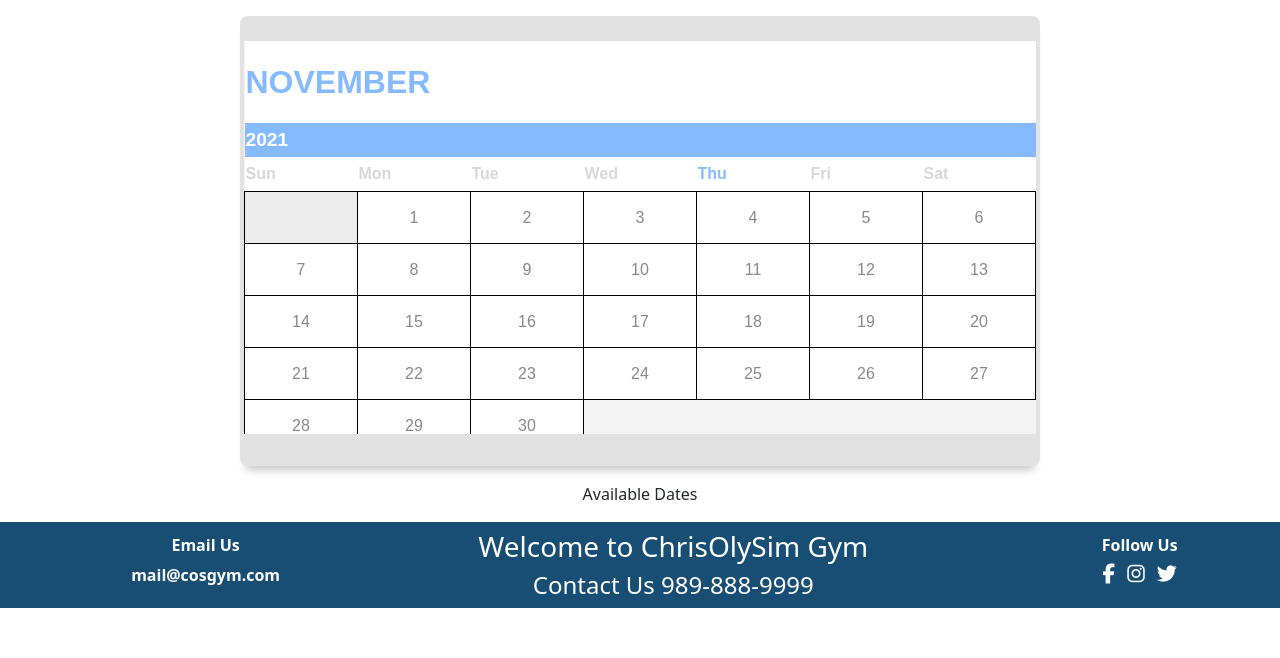
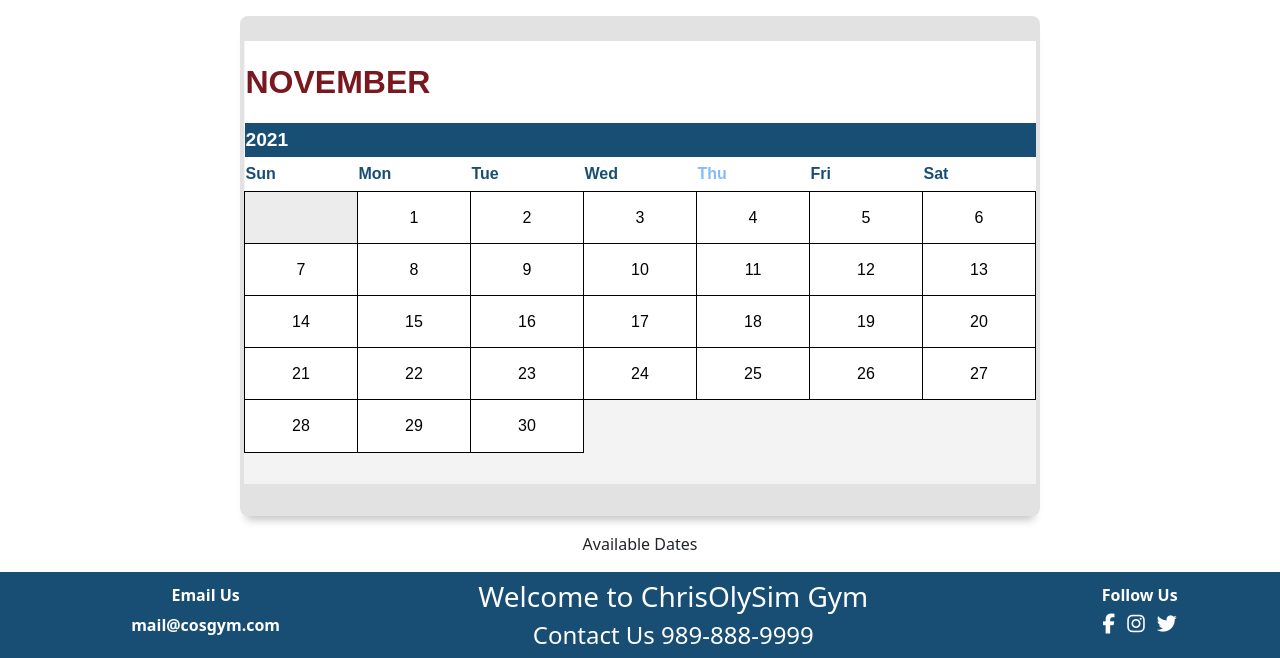
Before and after one commit to CShingiro/Group2Project, a PHP site: page /schedule.html in a window 1280 px wide. Shown: the part 149-807 px from the top of the page. Before the commit the page ends 757 px from the top, so only its background shows below. Run offline with PHP 8.4, Linux system fonts and the light colour scheme; some libraries are stand-ins or nearby versions.

Commit message:
Calendar Fixes

```diff
--- a/cos-gym.css
+++ b/cos-gym.css
@@ -225,7 +225,7 @@ footer { background-color:#184e74;
     right: 0;
     bottom: 0;
     width: 800px;
-    height: 450px;
+    height: 500px;
     background: #fff;
     margin: 1em auto;
     border: 4px solid #e2e2e2;
@@ -251,20 +251,20 @@ footer { background-color:#184e74;
   }
   .head_cal {
     background: #fff;
-    color: #85baff;
+    color: #79181e;
     font-size: 2rem;
     line-height: 5rem;
     text-transform: uppercase;
   }
   .subhead_cal {
-    background: #85baff;
+    background: #184e74;
     color: #fff;
     font-size: 1.2rem;
     line-height: 2rem;
   }
   .week_cal {
     background: #fff;
-    color: #d7d7d7;
+    color: #184e74;
     font-size: 1rem;
     line-height: 2rem;
   }
@@ -275,7 +275,7 @@ footer { background-color:#184e74;
     padding: 0;
     text-decoration: none;
     background: #fff;
-    color: #888;
+    color: black;
     height: 3.2rem;
     width: 100%;
     line-height: 3.2rem;
@@ -289,6 +289,12 @@ footer { background-color:#184e74;
     width: 14.28571428571429%;
     height: auto;
   }
+
+  tbody.days_cal td a:hover {
+    background: #184e74;
+    color: #fff;
+  }
+
   .event {
     color: #85baff !important;
     transition: all 0.3s ease;
```
